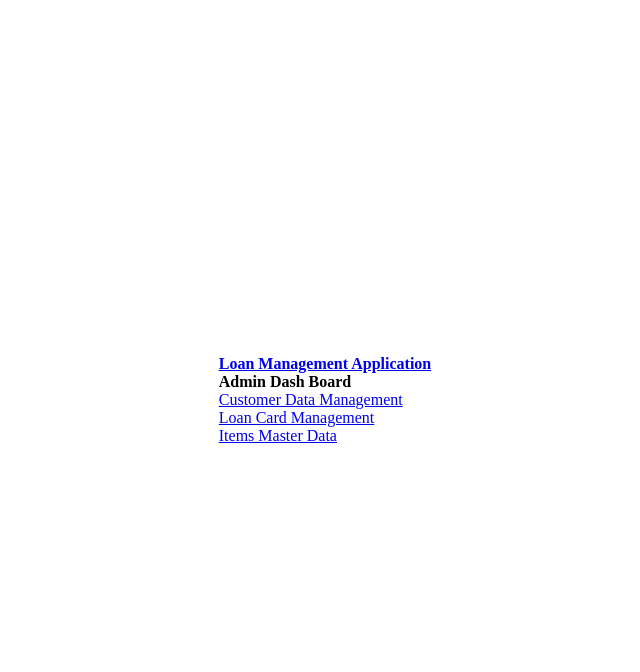
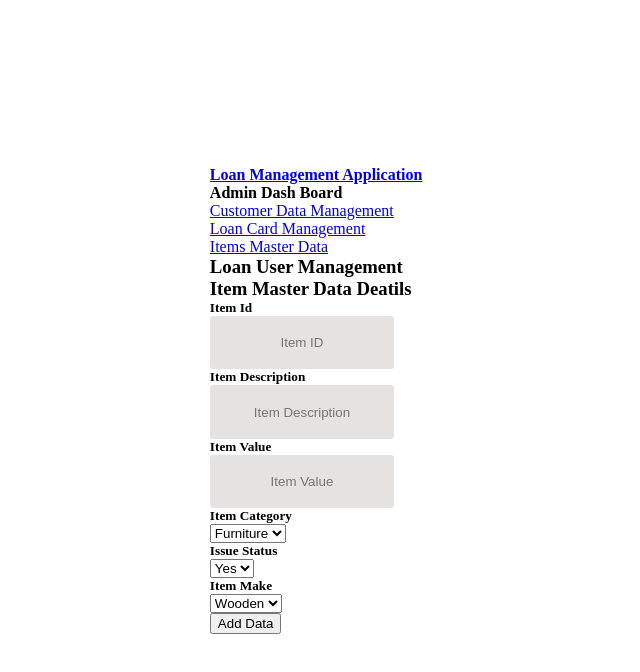
Before and after one commit to Prita13/Loan-Admin-Management-App, a React (Create React App) app: page /ItemsMasterData in a window 1280 px wide. Both pictures are taken after a click on the element "Login". Shown: the top 672 px of the page, without its empty margins (315-955 px from the left). Built offline with nearby package versions, Linux system fonts and the light colour scheme.

Commit message:
completed item master, loan card

```diff
--- a/src/components/ItemMasterManagement/ItemMasterManagement.js
+++ b/src/components/ItemMasterManagement/ItemMasterManagement.js
@@ -1,7 +1,77 @@
-import React from "react";
+import React,{useState} from "react";
 
 const ItemMasterManagement = () => {
-  return <div></div>;
+  const [id, setId] = useState("");
+  const [description, setDescription] = useState("");
+  const [itemValue,setItemValue]=useState('');
+  const [itemCategory, setItemCategory] = useState("");
+  const [issueStatus, setIssueStatus] = useState("");
+  const [itemmake, setItemmake] = useState("");
+
+  const handleClick=()=>{
+    // request stuff
+  }
+
+  return (
+    <div>
+      <div>
+        <h3>Loan User Management</h3>
+        <h3>Item Master Data Deatils</h3>
+      </div>
+      <div>
+        <form>
+          <div>
+            <h5>Item Id</h5>
+            <input
+              type='text'
+              placeholder='Item ID'
+              value={id}
+              onChange={(event)=>setId(event.target.value)}
+            />
+          </div>
+          <div>
+            <h5>Item Description</h5>
+            <input
+              type='text'
+              placeholder='Item Description'
+              value={description}
+              onChange={(event)=>setDescription(event.target.value)}
+            />
+          </div>
+          <div>
+            <h5>Item Value</h5>
+            <input
+              type='text'
+              placeholder='Item Value'
+              value={itemValue}
+              onChange={(event)=>setItemValue(event.target.value)}
+            />
+          </div>
+          <div>
+            <h5>Item Category</h5>
+            <select value={itemCategory} onChange={(event)=>setItemCategory(event.target.value)}>
+              <option value='Furniture'>Furniture</option>
+              <option value='Personal'>Personal</option>
+            </select>
+          </div>
+          <div>
+            <h5>Issue Status</h5>
+            <select value={issueStatus} onChange={(event)=>setIssueStatus(event.target.value)}>
+              <option value='Yes'>Yes</option>
+              <option value='No'>No</option>
+            </select>
+          </div>
+          <div>
+            <h5>Item Make</h5>
+            <select value={itemmake} onChange={(event)=>setItemmake(event.target.value)}>
+              <option value='Wodden'>Wooden</option>
+            </select>
+          </div>
+          <button type='submit' onClick={handleClick}>Add Data</button>
+        </form>
+      </div>
+    </div>
+  );
 };
 
 export default ItemMasterManagement;
--- a/src/components/LoanCardDetails/LoanCardDetails.js
+++ b/src/components/LoanCardDetails/LoanCardDetails.js
@@ -1,6 +1,14 @@
-import React from "react";
+import React,{useState} from "react";
 
 const LoanCardDetails = () => {
+  const [loanType,setLoantype]=useState('');
+  const [duration,setDuration]=useState('');
+  const [loanid,setLoanid]=useState('');
+
+  const LoanDetailHandler=()=>{
+    // request stuff
+  }
+
   return (
     <div>
       <div>
@@ -11,10 +19,34 @@ const LoanCardDetails = () => {
             <div>
               <label>
                 Loan Id
-                <input type='text' name='loanid' />
+                <input type='text' placeholder='Loan ID' value={loanid} onChange={(event)=>setLoanid(event.target.value)} />
               </label>
             </div>
-            <button type='submit'>Add Data</button>
+            <div>
+              <label>
+                Loan type
+                <select value={loanType} onChange={(event)=>setLoantype(event.target.value)}>
+                  <option value='Furniture'>Furniture</option>
+                  <option value='Car'>Car</option>
+                  <option value='Home'>Home</option>
+                </select>
+              </label>
+            </div>
+            <div>
+              <label>
+                Duration
+                <select value={duration} onChange={(event)=>setDuration(event.target.value)}>
+                  <option value='1'>1</option>
+                  <option value='2'>2</option>
+                  <option value='3'>3</option>
+                  <option value='5'>5</option>
+                  <option value='7'>7</option>
+                  <option value='10'>10</option>
+                  <option value='15'>15</option>
+                </select>
+              </label>
+            </div>
+            <button type='submit' onClick={LoanDetailHandler}>Add Data</button>
           </form>
         </div>
       </div>
```
